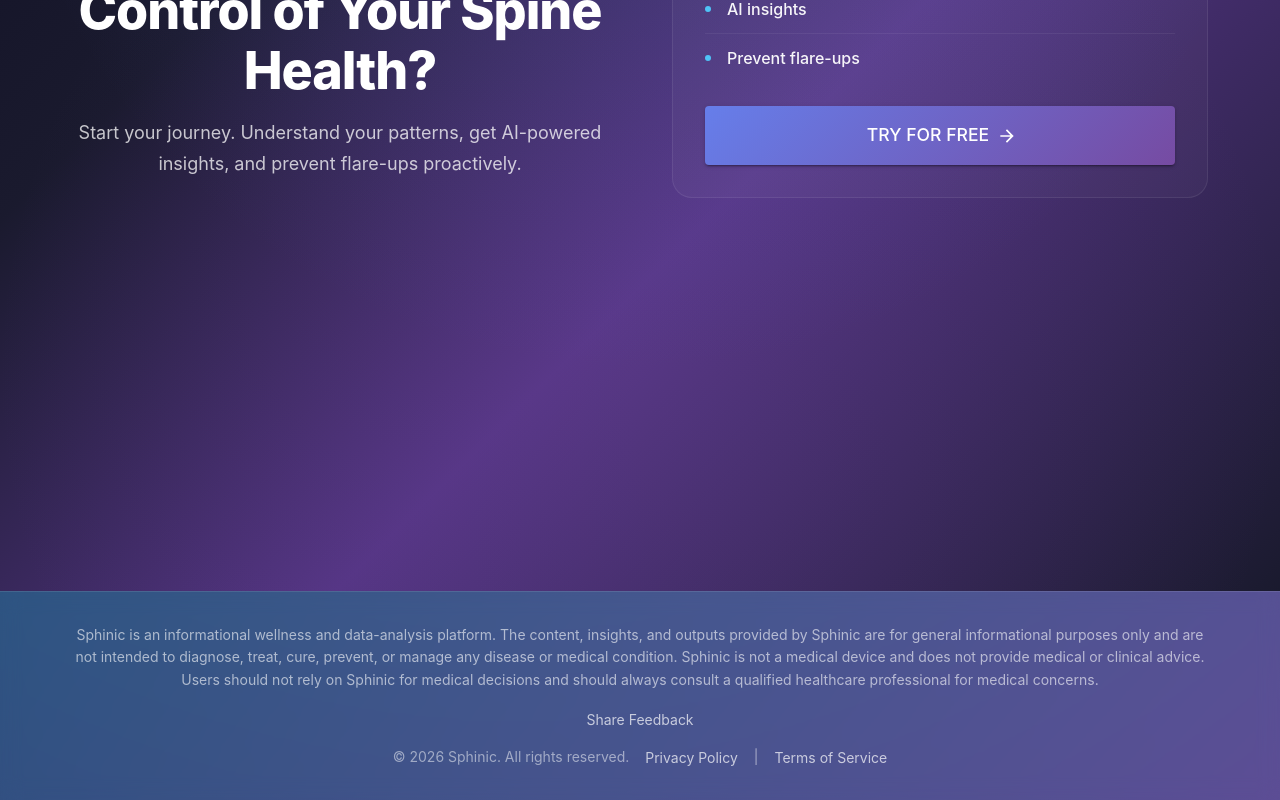
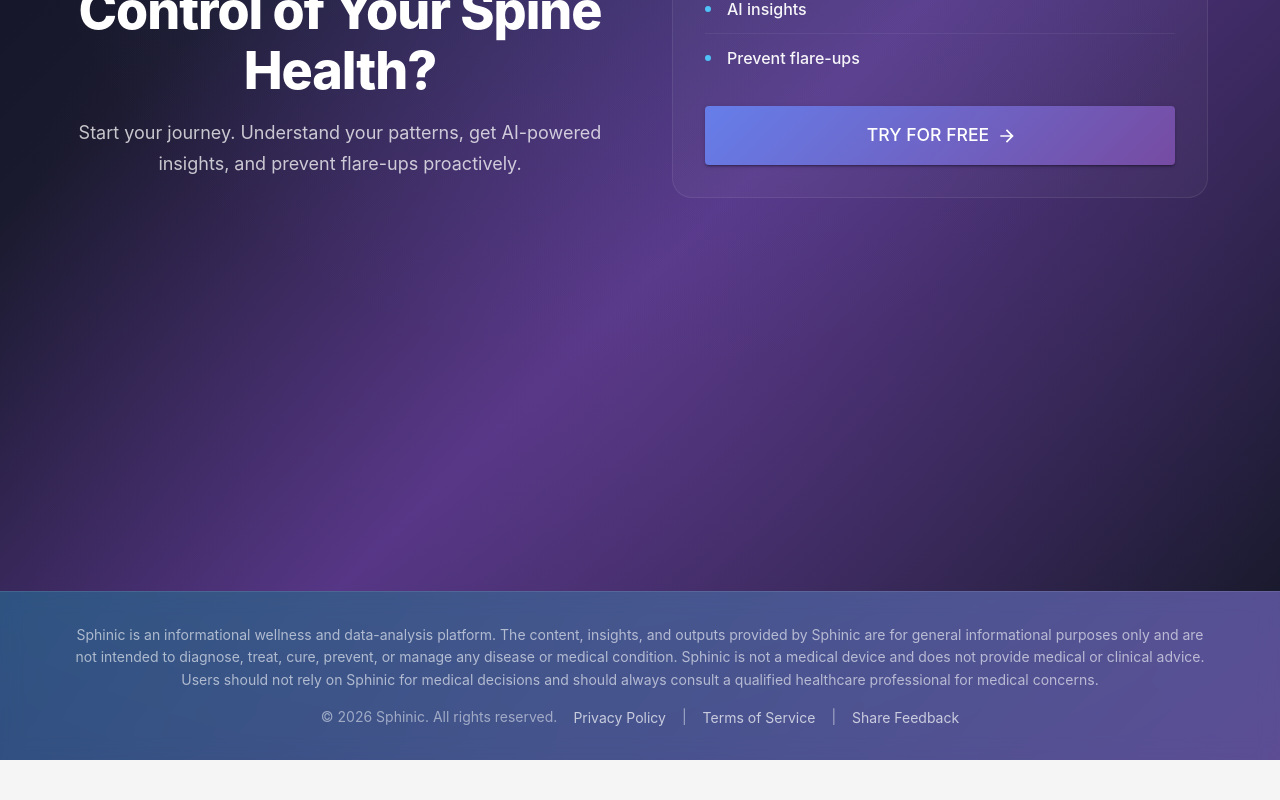
Before and after one commit to kabirshhaikh/fitspine-frontend, a React (Vite) app: page / in a window 1280 px wide. Shown: the part 4767-5567 px from the top of the page. After the commit the page ends 5527 px from the top, so only its background shows below. Built offline with nearby package versions, Linux system fonts and the light colour scheme; no server answers.

Commit message:
Added share feedback next to terms of service

```diff
--- a/src/pages/NewLanding.jsx
+++ b/src/pages/NewLanding.jsx
@@ -1240,33 +1240,13 @@ const NewLanding = () => {
             <Typography variant="body2" sx={{ color: "rgba(255,255,255,0.6)", mb: 2, fontSize: { xs: "0.75rem", md: "0.875rem" }, lineHeight: 1.6 }}>
               Sphinic is an informational wellness and data-analysis platform. The content, insights, and outputs provided by Sphinic are for general informational purposes only and are not intended to diagnose, treat, cure, prevent, or manage any disease or medical condition. Sphinic is not a medical device and does not provide medical or clinical advice. Users should not rely on Sphinic for medical decisions and should always consult a qualified healthcare professional for medical concerns.
             </Typography>
-            <Box sx={{ mb: 2 }}>
-              <Link
-                component={RouterLink}
-                to="/feedback"
-                sx={{
-                  color: "rgba(255,255,255,0.7)",
-                  textDecoration: "none",
-                  fontSize: { xs: "0.75rem", md: "0.875rem" },
-                  "&:hover": {
-                    color: "#4facfe",
-                    textDecoration: "underline",
-                  },
-                }}
-              >
-                Share Feedback
-              </Link>
-            </Box>
             <Box sx={{
               display: "flex",
-              flexWrap: "nowrap",
+              flexWrap: "wrap",
               justifyContent: "center",
               gap: { xs: 0.75, sm: 1.5, md: 2 },
               alignItems: "center",
               width: "100%",
-              overflow: "visible",
-              whiteSpace: "nowrap",
-              flexShrink: 0
             }}>
               <Typography variant="body2" sx={{
                 color: "rgba(255,255,255,0.5)",
@@ -1311,9 +1291,6 @@ const NewLanding = () => {
                   color: "rgba(255,255,255,0.7)",
                   textDecoration: "none",
                   fontSize: { xs: "0.65rem", sm: "0.75rem", md: "0.875rem" },
-                  whiteSpace: "nowrap",
-                  flexShrink: 0,
-                  overflow: "visible",
                   "&:hover": {
                     color: "#4facfe",
                     textDecoration: "underline",
@@ -1321,6 +1298,22 @@ const NewLanding = () => {
                 }}
               >
                 Terms of Service
+              </Link>
+              <Typography variant="body2" sx={{ color: "rgba(255,255,255,0.5)", fontSize: { xs: "0.65rem", sm: "0.75rem", md: "0.875rem" } }}>|</Typography>
+              <Link
+                component={RouterLink}
+                to="/feedback"
+                sx={{
+                  color: "rgba(255,255,255,0.7)",
+                  textDecoration: "none",
+                  fontSize: { xs: "0.65rem", sm: "0.75rem", md: "0.875rem" },
+                  "&:hover": {
+                    color: "#4facfe",
+                    textDecoration: "underline",
+                  },
+                }}
+              >
+                Share Feedback
               </Link>
             </Box>
           </Box>
```
